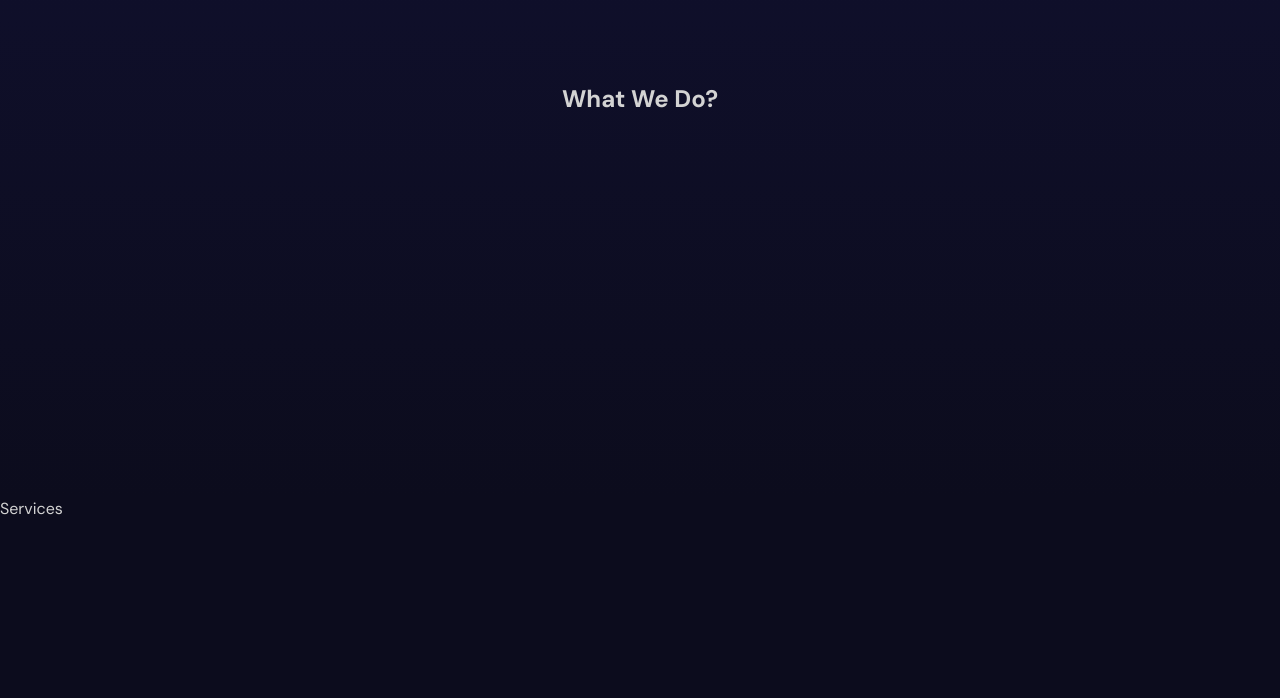
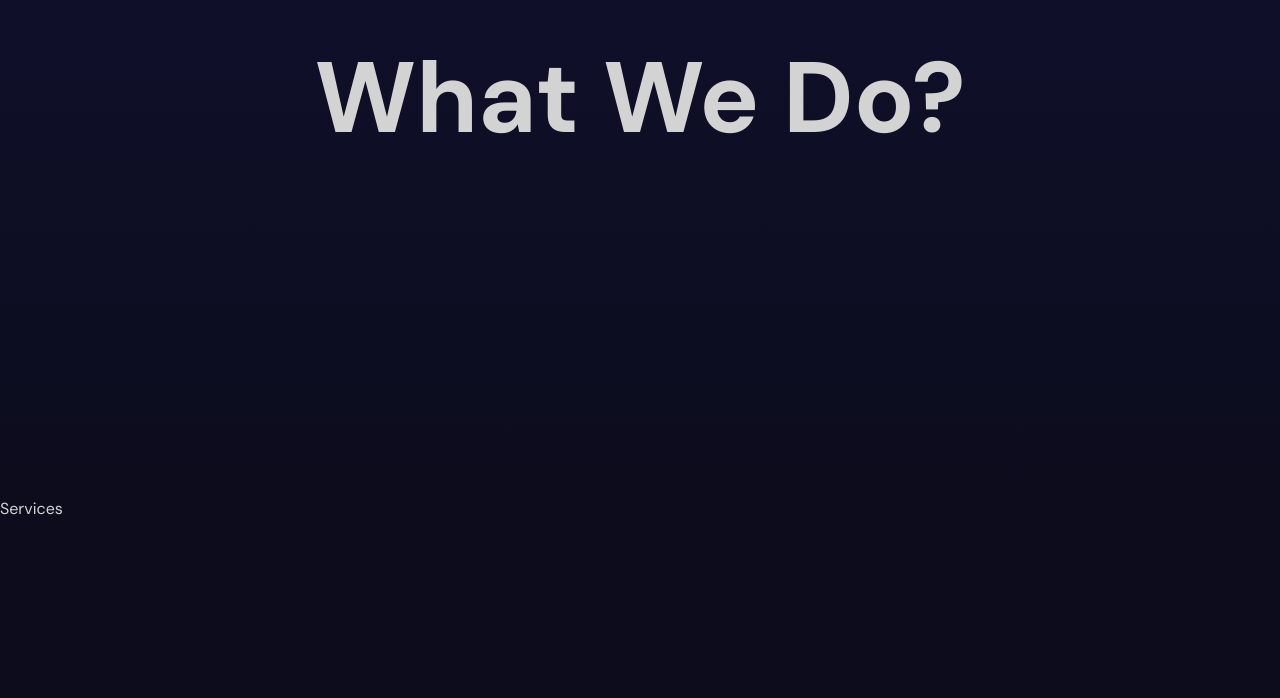
Before and after one commit to erickdc7/react-portfolio-7, a React (Vite) app: page / in a window 1280 px wide. Shown: the part 1102-1800 px from the top of the page. Built offline with nearby package versions, Linux system fonts and the light colour scheme.

Commit message:
add title styles

```diff
--- a/src/components/parallax/parallax.scss
+++ b/src/components/parallax/parallax.scss
@@ -5,4 +5,8 @@
     display: flex;
     align-items: center;
     justify-content: center;
+
+    h1 {
+        font-size: 100px;
+    }
 }
```
